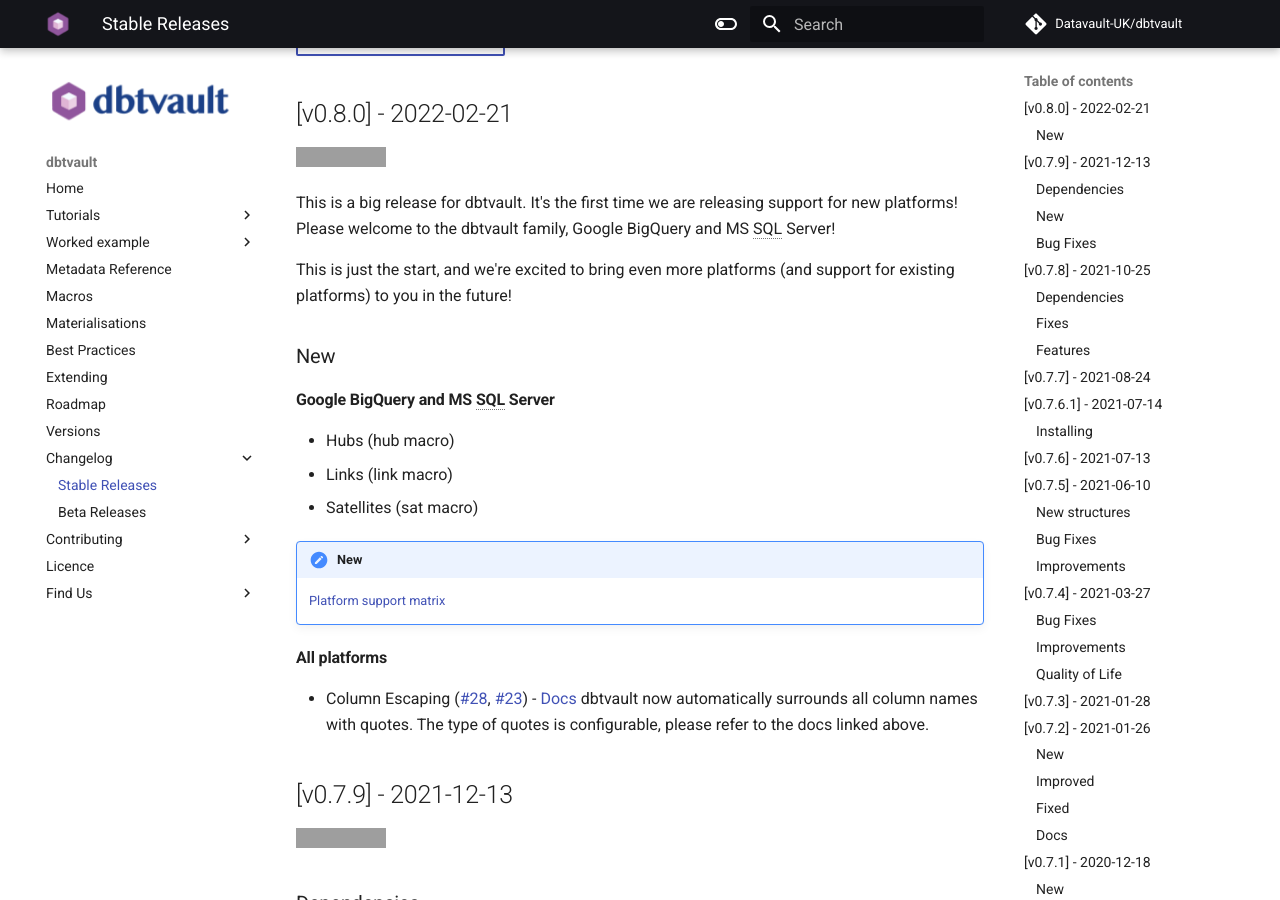
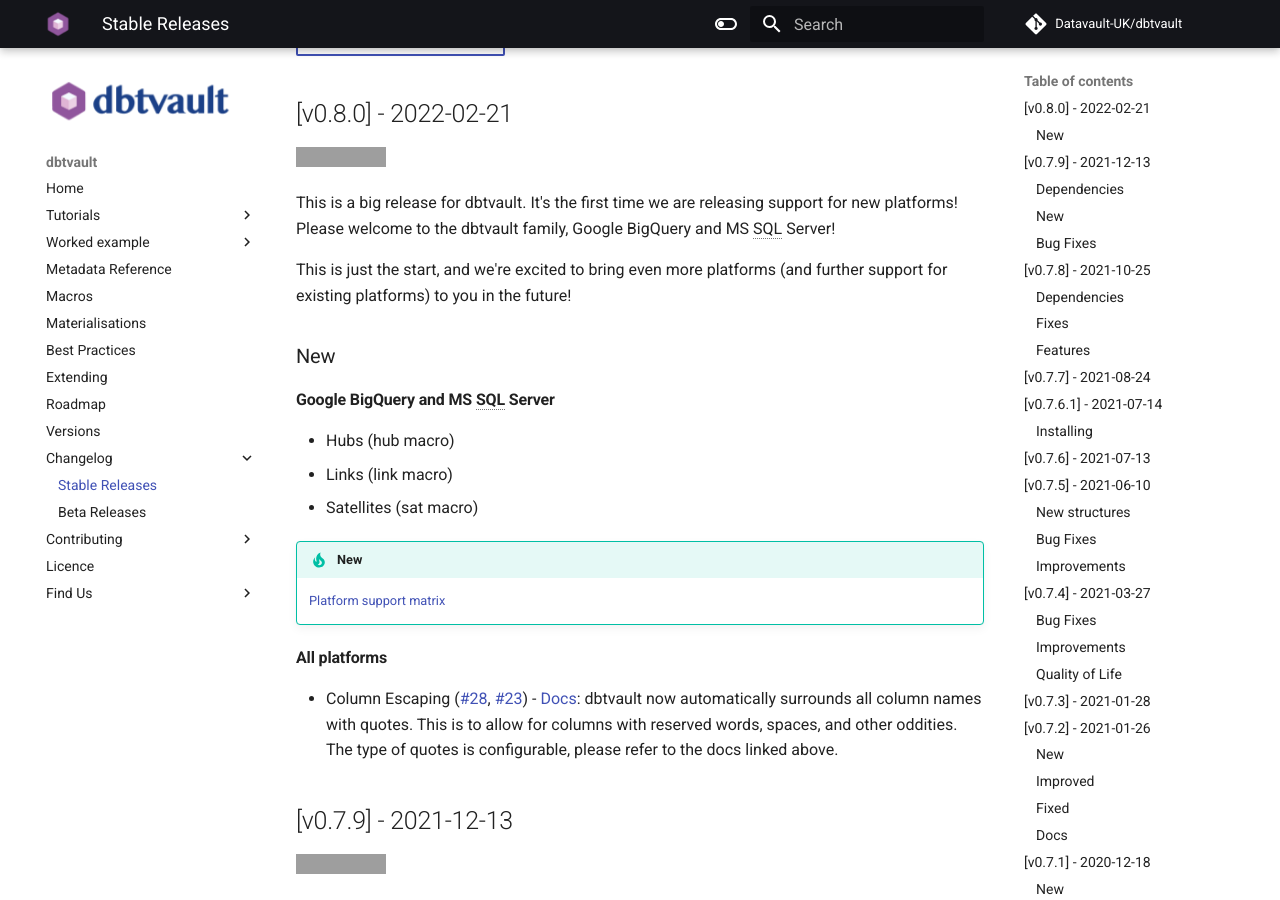
Before and after one commit to Datavault-UK/automate-dv-docs, an MkDocs documentation site: the page built from docs/changelog/stable.md, in a window 1280 px wide and 900 px high, scrolled down 385 px. Built offline with MkDocs 1.6.1 and Material for MkDocs 9.7.7, drawn with Linux system fonts in a browser that asks for light colours; comment, search, counter and statistics services are not loaded; grey boxes are pictures that could not be loaded.

Commit message:
Improve release notes

```diff
--- a/docs/changelog/stable.md
+++ b/docs/changelog/stable.md
@@ -16,7 +16,7 @@
 This is a big release for dbtvault. It's the first time we are releasing support for new platforms!
 Please welcome to the dbtvault family, Google BigQuery and MS SQL Server!
 
-This is just the start, and we're excited to bring even more platforms (and support for existing platforms)
+This is just the start, and we're excited to bring even more platforms (and further support for existing platforms)
 to you in the future!
 
 ### New
@@ -27,13 +27,15 @@
 - Links (link macro)
 - Satellites (sat macro)
 
-!!! new
+!!! tip "New"
     [Platform support matrix](../macros.md#platform-support)
 
 #### All platforms
 
-- Column Escaping ([#28](https://github.com/Datavault-UK/dbtvault/issues/28), [#23](https://github.com/Datavault-UK/dbtvault/issues/23)) - [Docs](../macros.md#escape_char_leftescape_char_right)
-  dbtvault now automatically surrounds all column names with quotes. The type of quotes is configurable, please refer to the docs linked above.
+- Column Escaping ([#28](https://github.com/Datavault-UK/dbtvault/issues/28), [#23](https://github.com/Datavault-UK/dbtvault/issues/23)) - [Docs](../macros.md#escape_char_leftescape_char_right):
+  dbtvault now automatically surrounds all column names with quotes. This is to allow for columns with reserved words, spaces, and other oddities.
+  The type of quotes is configurable, please refer to the docs linked above.
+
 
 ## [v0.7.9] - 2021-12-13
 [![Documentation Status](https://readthedocs.org/projects/dbtvault/badge/?version=v0.7.9)](https://dbtvault.readthedocs.io/en/v0.7.9/?badge=v0.7.9)
```
